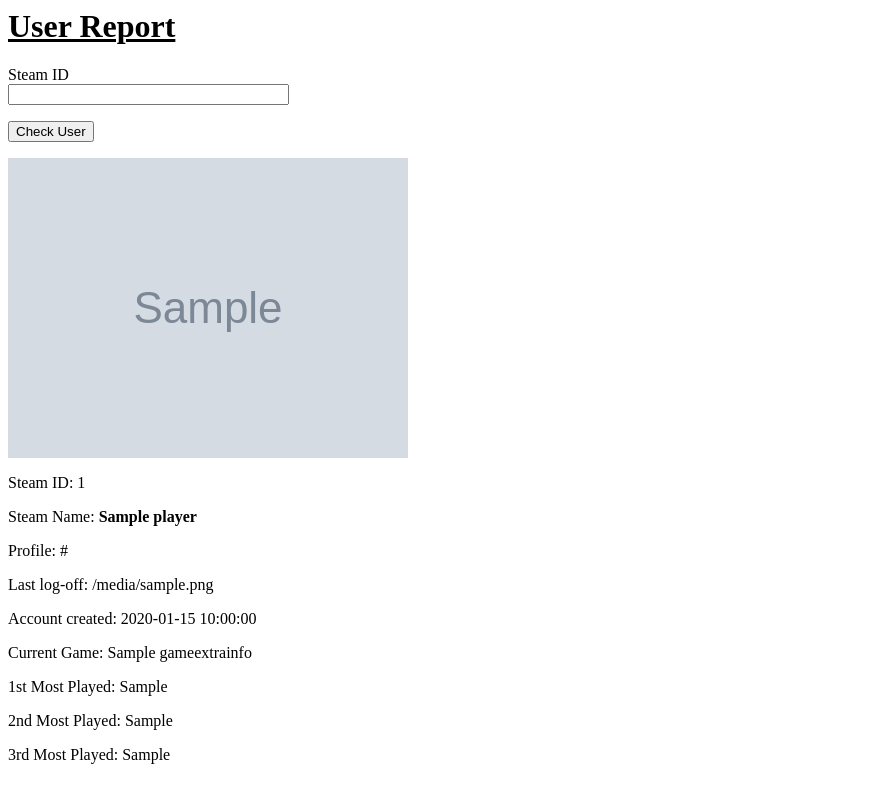
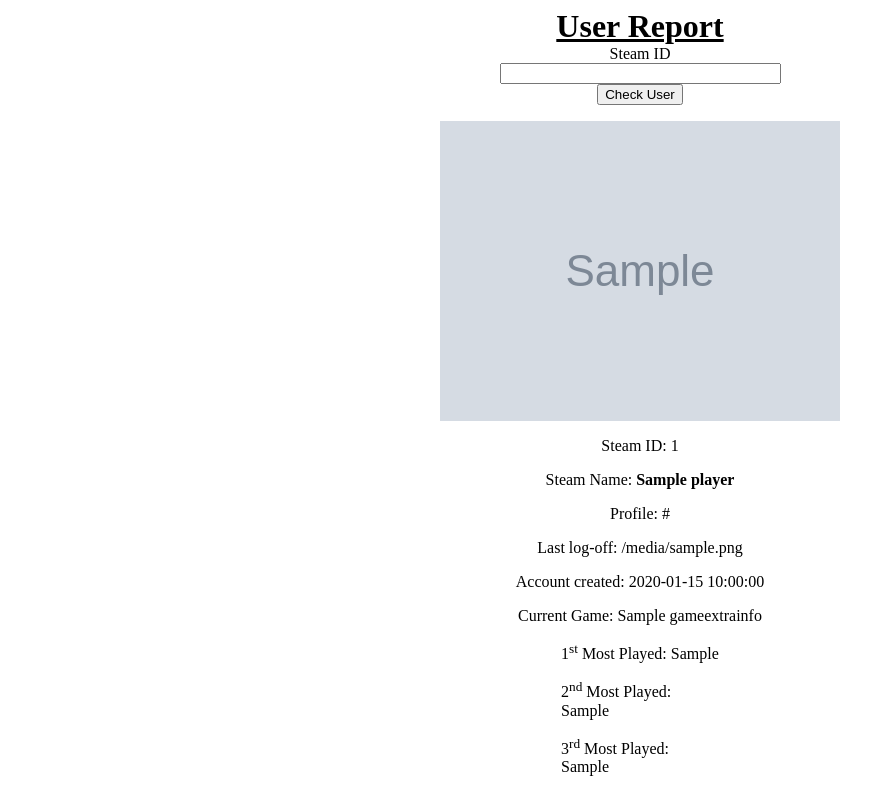
Before and after one commit to MattWoahman/GameRecall, a Flask app: template app/templates/players.html in a window 1280 px wide. Shown: the whole page, without its empty margins (0-895 px from the left). Run offline with Flask 3, Linux system fonts and the light colour scheme; the template is opened without the code that fills it: values that come from a table or form of the project are taken from there, most other values are stand-ins (such as "Sample title", 1, 10 or a date in 2020); grey boxes marked "Sample" are stand-in pictures; some libraries are stand-ins or nearby versions.

Commit message:
HTML formatting

```diff
--- a/app/templates/base.html
+++ b/app/templates/base.html
@@ -1,4 +1,19 @@
-<head></head>
+<html>
+<head>
+<style>
+    .center-text{
+        text-align: center;
+        width: 50%;
+        margin: 0 auto;
+        }
+    .center-left-aligned {
+        width: 25%;
+        margin: 0 auto;
+        text-align: left;
+    }
+</style>
+</head>
 <body>
     {% block content %}{% endblock %}
 </body>
+</html>
--- a/app/templates/index.html
+++ b/app/templates/index.html
@@ -1,2 +1,2 @@
 {% extends "base.html" %}
-<h1>Gaming</h1>
+<h1 class="center-text">Gaming</h1>
--- a/app/templates/players.html
+++ b/app/templates/players.html
@@ -1,16 +1,16 @@
 {% extends "base.html" %}
 
 {% block content %}
-    <h1><u>User Report</u></h1>
+    <h1 class="center-text" ><u>User Report</u></h1>
     <form action="" method="post" novalidate>
         {{ form.hidden_tag() }}
-        <p>
+        <p class="center-text">
             {{ form.steamid.label }}<br>
             {{ form.steamid(size=32) }}
         </p>
-        <p>{{ form.submit() }}</p>
+        <p class="center-text">{{ form.submit() }}</p>
     </form>
-    <div>
+    <div class="center-text">
         {% if player %}
         <img src="{{ player.avatar}}">
         <p> Steam ID: {{ player.steam_id }} </p>
@@ -21,9 +21,11 @@
         {% if player.gameextrainfo %}
             <p> Current Game: {{ player.gameextrainfo }} </p>
         {% endif %}
-        <p> 1st Most Played: {{ player.first_game }} </p>
-        <p> 2nd Most Played: {{ player.second_game }} </p>
-        <p> 3rd Most Played: {{ player.third_game }} </p>
+        <div class="center-left-aligned"> <!-- Making this a separate division for formatting purposes - Jonny-->
+        <p> 1<sup>st</sup> Most Played: {{ player.first_game }} </p>
+        <p> 2<sup>nd</sup> Most Played: {{ player.second_game }} </p>
+        <p> 3<sup>rd</sup> Most Played: {{ player.third_game }} </p>
+        </div>
         {% endif %}
     </div>
 {% endblock %}
--- a/steam.py
+++ b/steam.py
@@ -43,6 +43,7 @@ class Player():
 
 def play_time_get(player):
     steamID = player.steam_id
+    api_key="0AA30FC317E4A3ADCA63BD9F0C13A273"
     steam_owned_games_url = "http://api.steampowered.com/IPlayerService/GetOwnedGames/v0001/?key=" + api_key + "&steamid="+ steamID + "&format=json"
     response = requests.get(steam_owned_games_url)
     report = response.json()
```
Also changed, not shown: app/templates/games.html (+5 -5 lines).
